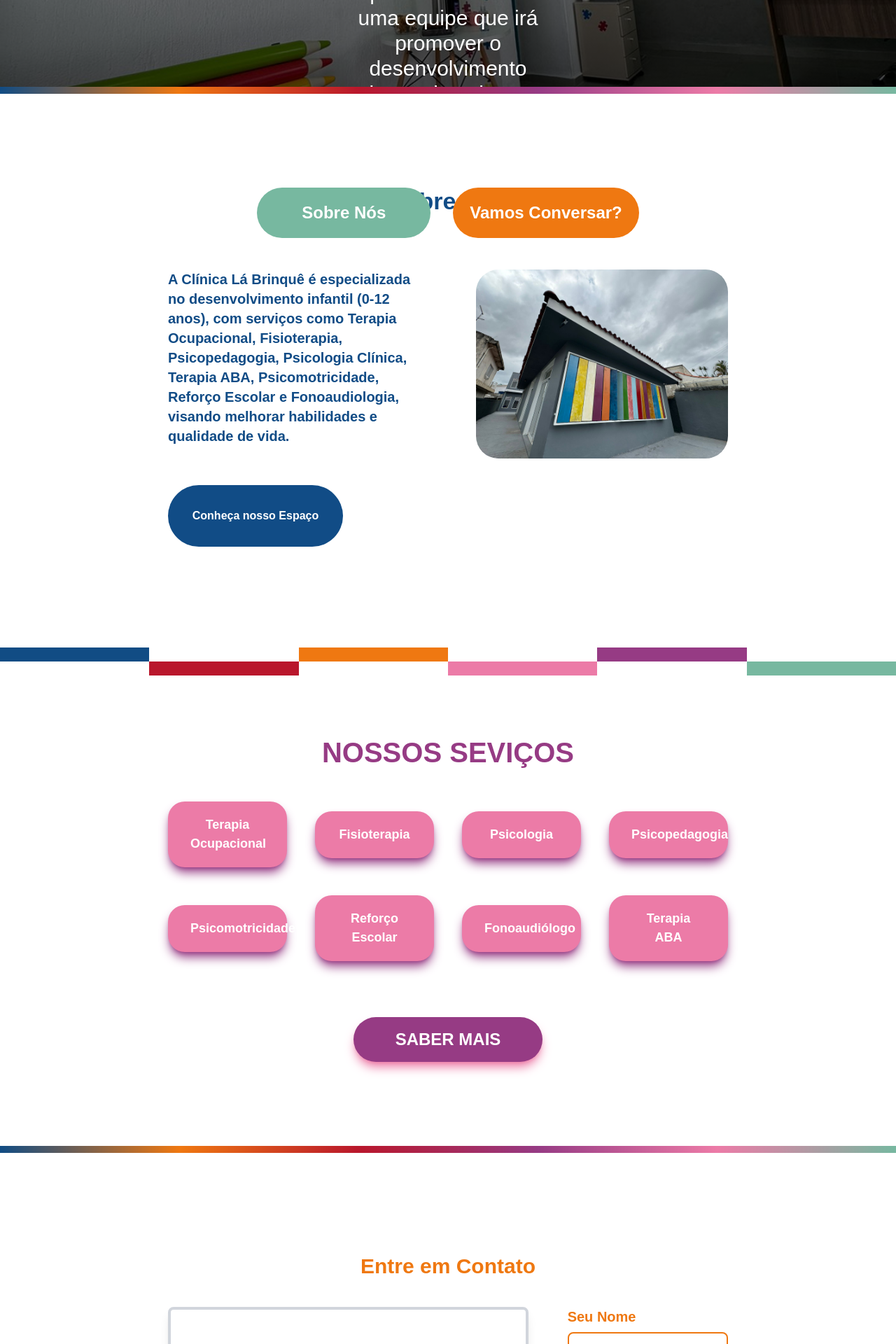
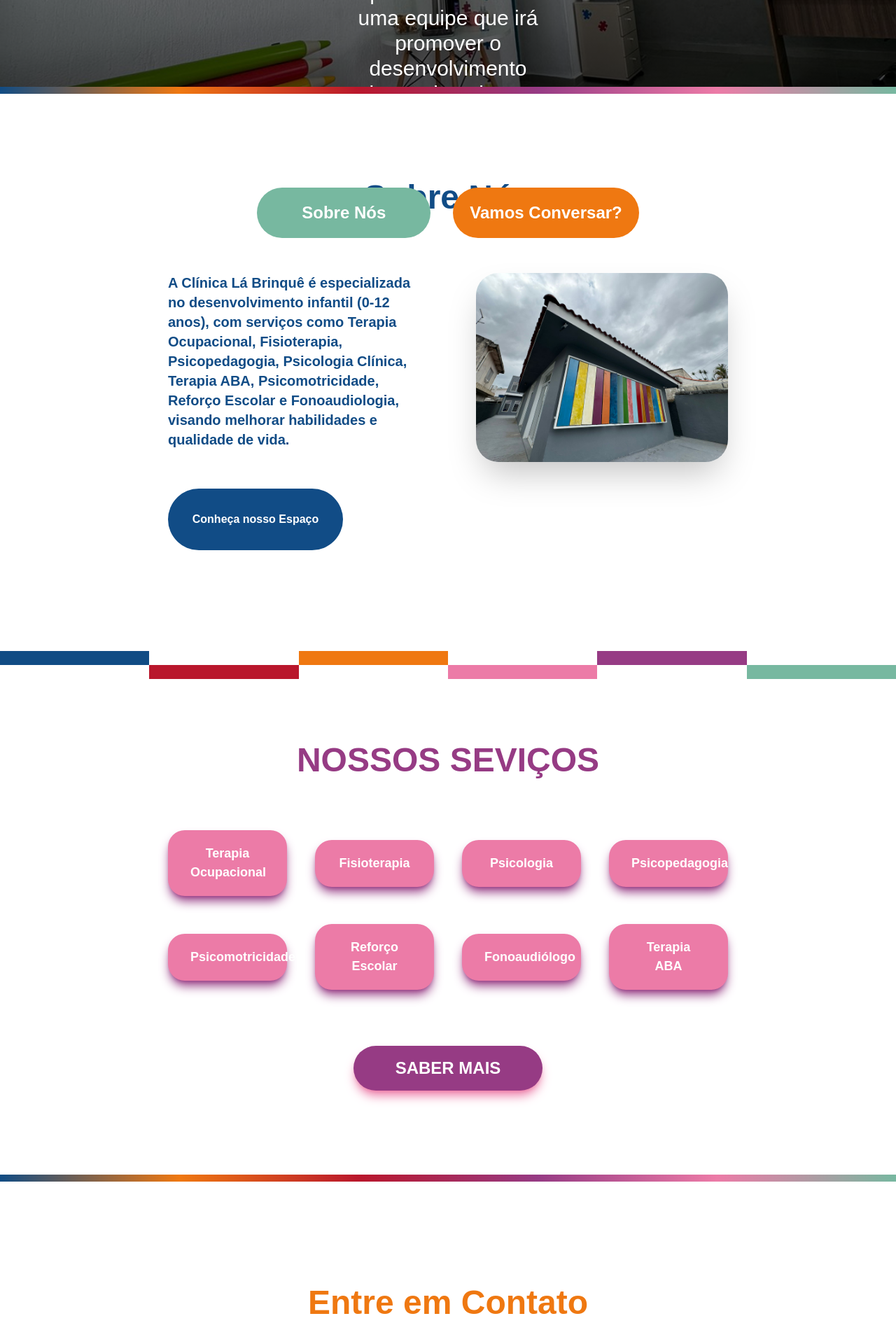
Before and after one commit to RonaldMamani/LaBrinque, a React (Vite) app: page / in a window 1280 px wide. Shown: the part 680-2600 px from the top of the page at 70% size. Built offline with nearby package versions, Linux system fonts and the light colour scheme; grey boxes are pictures that could not be loaded.

Commit message:
Colocando hover em alguns componentes e arrumando responsividade do navFooter e espaçamento da pagina

```diff
--- a/src/components/Informacoes/index.jsx
+++ b/src/components/Informacoes/index.jsx
@@ -11,7 +11,10 @@
             lg:px-36 lg:py-36
             xl:px-60
             ">
-            <h4 className="text-[#EF7811] font-extrabold text-3xl">Entre em Contato</h4>
+            <h4 className="
+                text-[#EF7811] font-extrabold text-3xl
+                lg:text-[48px]
+                ">Entre em Contato</h4>
             <div className="
                 w-full flex flex-col gap-10
                 lg:grid lg:grid-cols-3 lg:gap-14
--- a/src/components/Intro/index.jsx
+++ b/src/components/Intro/index.jsx
@@ -55,7 +55,7 @@
                             target="_blank"
                             className="
                                 text-center bg-[#EF7811] px-6 py-5 rounded-full
-                                hover:bg-[#BB7811] transition-colors
+                                hover:bg-orange-600 transition-colors
                             "
                             >
                             <p>Vamos Conversar?</p>
--- a/src/components/LinkButton/index.jsx
+++ b/src/components/LinkButton/index.jsx
@@ -3,9 +3,9 @@
 export default function LinkButton ({to, image, alt, text, className, className1, className2}) {
     return(
         <HashLink smooth to={`${to}#header`} className={`
-            flex justify-between items-center ${className} p-5 rounded-4xl
-            md:px-10
-            lg:gap-10 lg:w-[450px]
+            w-[350px] py-5 px-8 flex justify-between items-center ${className} rounded-4xl
+            md:px-10 md:w-[450px]
+            lg:gap-10 lg:w-[490px]
             hover:scale-105 transition-all
             `}>
             <img
--- a/src/components/NavFooter/index.jsx
+++ b/src/components/NavFooter/index.jsx
@@ -21,8 +21,8 @@
                 lg:text-5xl
                 ">Conheça Também</h5>
             <div className="
-                flex flex-col gap-12 text-center font-bold justify-between
-                lg:flex-row
+                flex flex-col gap-12 text-center items-center font-bold
+                lg:flex-row lg:justify-between
                 xl:px-28
                 ">
                 {pathname === "/nossoespaco" ? "" : (
--- a/src/components/SectionNossoEspaco/index.jsx
+++ b/src/components/SectionNossoEspaco/index.jsx
@@ -11,9 +11,9 @@
             xl:px-60 lg:gap-20
             ">
             <h3 className="
-                text-[#114C84] text-[36px] text-center font-bold border-b-8
+                text-[#114C84] text-[36px] text-center font-bold underline decoration-[3px] underline-offset-6
                 md:text-[40px]
-                lg:text-[50px]
+                lg:text-[50px] lg:decoration-[5px]
                 ">Conheça nosso espaço</h3>
             <div className="
                     grid grid-cols-1 gap-8
--- a/src/components/SectionNossoServicos/index.jsx
+++ b/src/components/SectionNossoServicos/index.jsx
@@ -14,13 +14,13 @@
     return (
         <main className="
             px-10 py-16 flex flex-col gap-12 items-center
-            md:px-24
+            md:px-24 md:gap-16
             lg:px-36 lg:gap-20
             xl:px-60
             ">
             <h4 className="
-                text-[#EC7BA7] text-center text-4xl font-bold border-b-8
-                lg:text-[50px]
+                text-[#EC7BA7] text-center text-4xl font-bold underline decoration-[3px] underline-offset-6
+                lg:text-[50px] lg:decoration-[5px]
                 ">
                 Nossos Serviços
             </h4>
@@ -32,6 +32,7 @@
                 <img
                     className="
                         border border-[#EC7BA7] rounded-3xl
+                        md:h-[700px]
                         lg:h-[830px] lg:w-[650px] lg:border-2"
                     src={ImageTemplate}
                     alt="Imagem da Clinica por dentro" />
@@ -55,9 +56,13 @@
                 </div>
             </div>
             <div className="
-                    flex flex-col gap-13 text-center
+                    flex flex-col gap-14 text-center
+                    lg:gap-20
                 ">
-                    <h3 className="text-5xl text-[#963B84] font-bold">Conheça Nossa Equipe</h3>
+                    <h3 className="
+                        text-4xl text-[#963B84] font-bold underline decoration-[3px] underline-offset-6
+                        lg:text-5xl lg:decoration-[5px]
+                        ">Conheça Nossa Equipe</h3>
                     <div className="
                         grid grid-cols-1 gap-4
                         md:grid-cols-2
--- a/src/components/SectionServicos/index.jsx
+++ b/src/components/SectionServicos/index.jsx
@@ -7,10 +7,13 @@
             <div className="
                 px-10 py-18 text-center flex flex-col gap-10
                 md:px-20 md:py-20
-                lg:px-36
+                lg:px-36 lg:gap-16
                 xl:px-60
                 ">
-                <h4 className="px-4 uppercase text-[#963B84] text-[40px] font-bold">Nossos Seviços</h4>
+                <h4 className="
+                    px-4 uppercase text-[#963B84] text-[40px] font-bold
+                    lg:text-[48px]
+                    ">Nossos Seviços</h4>
                 <div className="
                     flex flex-col gap-14 items-center pb-10
                     lg:gap-20
--- a/src/components/SectionSobre/index.jsx
+++ b/src/components/SectionSobre/index.jsx
@@ -18,8 +18,8 @@
                 lg:text-start
                 ">
                 <h3 className="
-                    text-[#77B8A0] text-4xl font-bold underline
-                    lg:text-[50px]
+                    text-[#77B8A0] text-4xl font-bold underline decoration-[3px] underline-offset-6
+                    lg:text-[50px] lg:decoration-[5px]
                     ">Sobre Nós</h3>
                 <p className="lg:text-lg">
                     Olá nós somos a clínica Lá Brinquê, uma clínica voltada ao desenvolvimento infantil para crianças de 0-12 anos, visando ganho de habilidades e melhora no desempenho e qualidade de vida! Possuímos os serviços ativos de: Terapia Ocupacional, Fisioterapia, Psicopedagogia, Psicologia Clínica, Terapia ABA, Psicomotricidade, Reforço Escolar e fonoaudiologia.
--- a/src/components/SectionSobreNos/index.jsx
+++ b/src/components/SectionSobreNos/index.jsx
@@ -10,10 +10,13 @@
             <div className="
                 px-14 pt-20 pb-14 flex flex-col gap-8
                 md:px-20
-                lg:px-36 lg:pt-32 lg:pb-28 lg:gap-18
+                lg:px-36 lg:py-28 lg:gap-18
                 xl:px-60
                 ">
-                <h4 className="text-[#114C86] font-extrabold text-[34px]">Sobre Nós</h4>
+                <h4 className="
+                    text-[#114C86] font-extrabold text-[34px]
+                    lg:text-[48px]
+                    ">Sobre Nós</h4>
                 <div className="
                     flex flex-col items-center gap-10
                     md:gap-16
@@ -24,7 +27,7 @@
                         src={ImageExterior}
                         alt="Imagem da Entrada da Clinica"
                         className="
-                            rounded-4xl
+                            rounded-4xl shadow-2xl
                             md:w-[80%]
                             lg:order-2 lg:w-[100%]
                             " />
@@ -42,7 +45,10 @@
                         <HashLink
                             smooth
                             to="/sobre#header"
-                            className="bg-[#114C86] text-white w-[250px] py-8 rounded-full"
+                            className="
+                                bg-[#114C86] text-white w-[250px] py-8 rounded-full
+                                hover:bg-sky-700 transition-colors
+                                "
                         >
                             <p className="font-semibold">Conheça nosso Espaço</p>
                         </HashLink>
```
